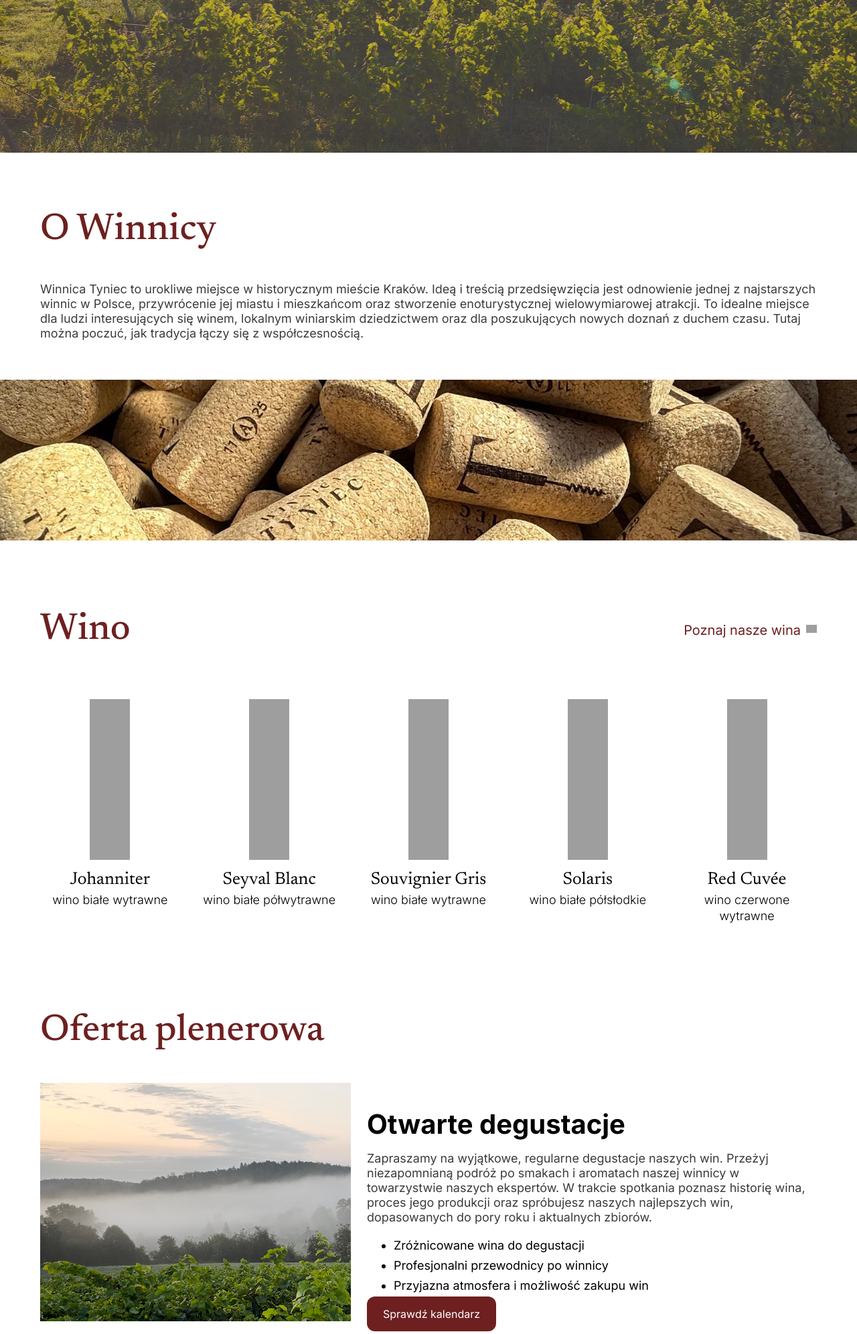
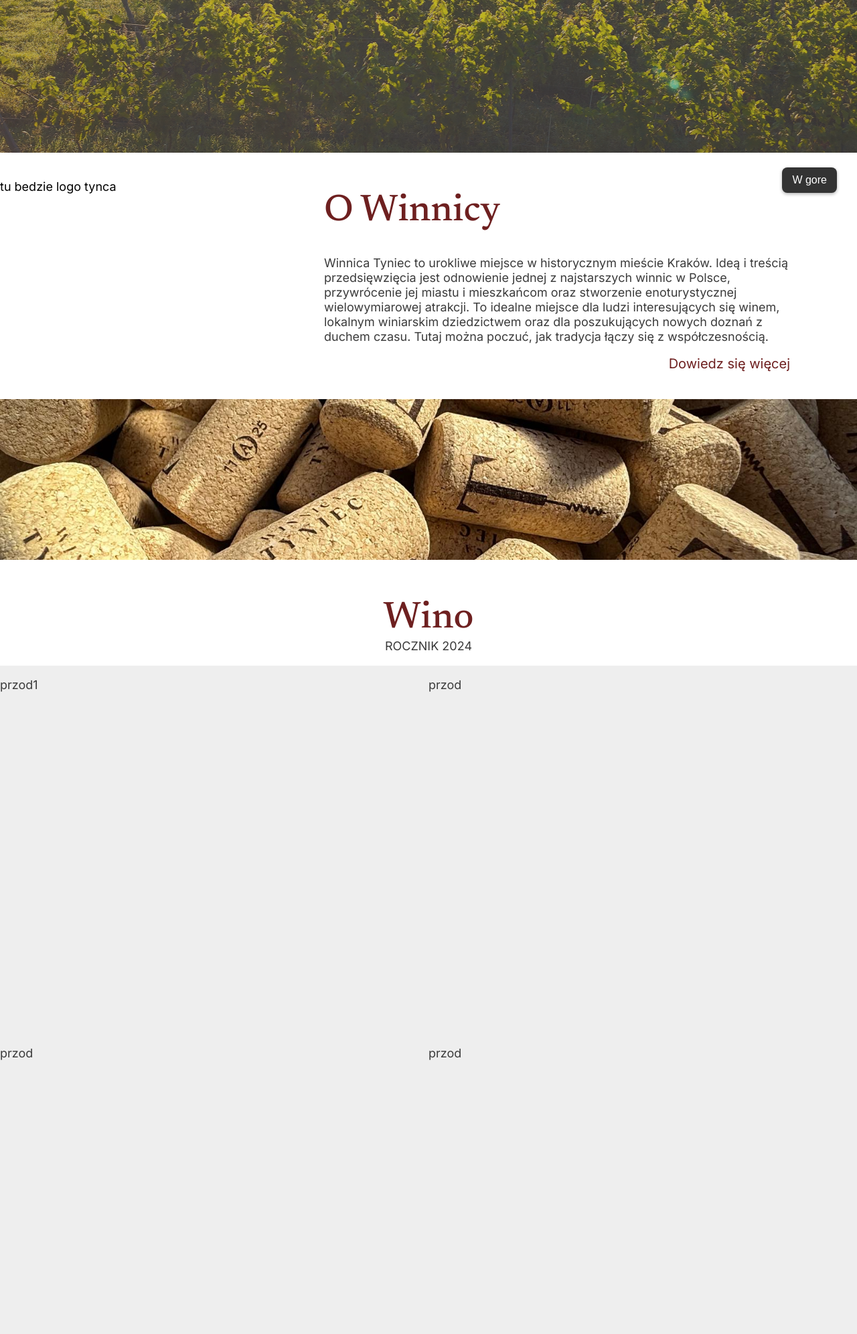
Before and after one commit to jereminowak/winnicatyniec, a PHP site: page / in a window 1280 px wide. Shown: the part 572-2564 px from the top of the page at 67% size. Run offline with PHP 8.4, Linux system fonts and the light colour scheme; grey boxes are pictures that could not be loaded.

Commit message:
Częściowe dostosowanie strony pod Figmę

```diff
--- a/index.html
+++ b/index.html
@@ -12,6 +12,8 @@
 
  </head>
  <body>
+
+  <button id="backToTop">W gore</button>
 
   <div id="top-nav">
 	<div class="logo">
@@ -37,9 +39,20 @@
 
 	<section class="about" id="about">
 	  <div class="container">
-		<h2 class="section-title">O Winnicy</h2>
-		<p class="section-body">Winnica Tyniec to urokliwe miejsce w historycznym mieście Kraków. Ideą i treścią przedsięwzięcia jest odnowienie jednej z najstarszych winnic w Polsce, przywrócenie jej miastu i mieszkańcom oraz stworzenie enoturystycznej wielowymiarowej atrakcji. To idealne miejsce dla ludzi interesujących się winem, lokalnym winiarskim dziedzictwem oraz dla poszukujących nowych doznań z duchem czasu. Tutaj można poczuć, jak tradycja łączy się z współczesnością. </p>
-		<!--<a href=>Dowiedz się więcej</a>-->
+		<div class="section-logo">
+			tu bedzie logo tynca
+		</div>
+		<div class="section-text">
+			<div class="section-head">
+				<h2 class="section-title">O Winnicy</h2>
+			</div>
+			<p class="section-body">Winnica Tyniec to urokliwe miejsce w historycznym mieście Kraków. Ideą i treścią przedsięwzięcia jest odnowienie jednej z najstarszych winnic w Polsce, przywrócenie jej miastu i mieszkańcom oraz stworzenie enoturystycznej wielowymiarowej atrakcji. To idealne miejsce dla ludzi interesujących się winem, lokalnym winiarskim dziedzictwem oraz dla poszukujących nowych doznań z duchem czasu. Tutaj można poczuć, jak tradycja łączy się z współczesnością. </p>
+			<!--<a href=>Dowiedz się więcej</a>-->
+			<div class="wincyj">
+				<a>Dowiedz się więcej</a>
+			</div>
+		</div>
+
 	  </div>
 	</section>
 
@@ -52,11 +65,70 @@
 	<section class="wina" id="wina">
 	  <div class="container">
 		<div class="section-head">
-		<h2 class="section-title">Wino</h2>
-		<a class="link-btn">Poznaj nasze wina<div class="btn-icon"></div>
-		</a>
-	</div>
+			<h2 class="section-title">Wino</h2>
+			<p class="section-title2">ROCZNIK 2024</p>
+			<!-- <a class="link-btn">Poznaj nasze wina<div class="btn-icon"></div>
+			</a> -->
+		</div>
+
 		<div class="carousel">
+			<div class="flip-wrapper">
+				<div class="flip-card">
+					<div class="flip-card-inner">
+						<div class="flip-card-front">
+							<p>przod1</p>
+						</div>
+						<div class="flip-card-back">
+							<p>tyl</p>
+						</div>
+					</div>
+				</div>
+			</div>
+			<div class="flip-wrapper">
+				<div class="flip-card">
+					<div class="flip-card-inner">
+						<div class="flip-card-front">
+							<p>przod</p>
+						</div>
+						<div class="flip-card-back">
+							<p>tyl</p>
+						</div>
+					</div>
+				</div>
+			</div>
+			<div class="flip-wrapper">
+				<div class="flip-card">
+					<div class="flip-card-inner">
+						<div class="flip-card-front">
+							<p>przod</p>
+						</div>
+						<div class="flip-card-back">
+							<p>tyl</p>
+						</div>
+					</div>
+				</div>
+			</div>
+			<div class="flip-wrapper">
+				<div class="flip-card">
+					<div class="flip-card-inner">
+						<div class="flip-card-front">
+							<p>przod</p>
+						</div>
+						<div class="flip-card-back">
+							<p>tyl</p>
+						</div>
+					</div>
+				</div>
+			</div>
+		</div>
+
+		<div class="wincyj">
+			<a><div>
+				Dowiedz się więcej
+			</div></a>
+		</div>
+
+		<!-- <div class="carousel">
 		  <div class="element">
 			<img class="image" src="img/image-2-4.png" />
 			<div class="label">Johanniter</div>
@@ -82,7 +154,7 @@
 			<div class="label">Red Cuvée</div>
 			<div class="text">wino czerwone wytrawne</div>
 		  </div>
-		</div>
+		</div> -->
 	  </div>
 	</section>
 
--- a/script.js
+++ b/script.js
@@ -1,5 +1,13 @@
+const btn = document.getElementById('backToTop');
+
 window.addEventListener('scroll', function () {
   const nav = document.getElementById('top-nav');
+  if (this.window.scrollY>270){
+    btn.classList.add('seen');
+  }
+  else{
+    btn.classList.remove('seen');
+  }
 
   if (window.scrollY >= 20) {
     nav.classList.add('fixed');
@@ -7,3 +15,7 @@ window.addEventListener('scroll', function () {
     nav.classList.remove('fixed');
   }
 });
+
+btn.addEventListener('click', ()=>{
+  window.scrollTo({top: 0, behavior: 'smooth'});
+});
--- a/styles.css
+++ b/styles.css
@@ -38,6 +38,31 @@ ul{
 
 html{
 	scroll-behavior: smooth;
+}
+
+#backToTop {
+  position: fixed;
+  bottom: -60px;
+  right: 30px;
+  padding: 10px 15px;
+  font-size: 16px;
+  background-color: #333;
+  color: white;
+  border: none;
+  border-radius: 8px;
+  cursor: pointer;
+  z-index: 999;
+  box-shadow: 0 2px 5px rgba(0,0,0,0.3);
+  transition: bottom 0.5s ease;
+}
+
+#backToTop.seen{
+  bottom: 30px;
+  transition: bottom 0.5s ease;
+}
+
+#backToTop:hover {
+  background-color: #555;
 }
 
 #top-nav{
@@ -92,7 +117,7 @@ a {
   transition: color 0.3s ease, font-size 0.3s ease;
 }
 
-a:hover {
+#about a:hover {
   color: #3B3B3B;
   font-size: 21px;
 }
@@ -106,10 +131,75 @@ section {
   padding: 40px 0;
 }
 
+
+
 .container {
-  max-width: 1200px;
+  max-width: 100%;/*1200px;*/
   margin: 0 auto;
-  padding: 0 20px;
+  position: relative;
+  /* padding: 0 20px; */
+}
+
+#about .container{
+  position: relative;
+  display: flex;
+  flex-direction: row;
+}
+
+.wincyj{
+  position: relative;
+  width: 100%;
+  height: 24px;
+}
+
+#about .wincyj a{
+  position: absolute;
+  right: 0;
+}
+
+#wina .section-head{
+  display: flex;
+  flex-direction: column;
+}
+
+#wina .section-title{
+  margin: 0 auto;
+}
+
+#wina .section-title2{
+  margin: 0;
+}
+
+#wina .wincyj{
+  display: flex;
+  justify-content: center;
+  align-items: center;
+  width: 13%;
+  margin: 20px auto;
+  height: 50px;
+  border: 2px solid red;
+}
+
+#wina .wincyj a{
+  height: 100%;
+  width: 100%;
+  text-align: center;
+
+}
+
+#wina .wincyj a div{
+  height: 100%;
+  width: 100%;
+  display: flex;
+  justify-content: center; /* poziomo */
+  align-items: center;
+  transition: color 0.2s ease, background-color 0.2s ease;
+  cursor: pointer;
+}
+
+#wina .wincyj a div:hover{
+  background-color: red;
+  color: white;
 }
 
 .main-splash {
@@ -174,6 +264,7 @@ section {
   font-weight: 500;
   color: #6E2020;
   cursor: default;
+  margin: 0;
 }
 
 .statement {
@@ -225,16 +316,29 @@ section {
   color: darken(#6E2020, 3%);
 }
 
+.section-logo{
+  width: 30%;
+  height: 100%;
+}
+
+.section-text{
+  width: 70%;
+  height: 100%;
+  padding-left: 100px;
+  padding-right: 100px;
+}
+
 .carousel {
   display: flex;
   flex-wrap: wrap;
-  align-items: flex-start;
-  justify-content: space-between;
-  gap: 16px 16px;
+  /* align-items: flex-start; */
+  /* justify-content: space-between; */
+  /* gap: 16px 16px; */
   position: relative;
+  height: 1100px;
 }
 
-.carousel .element {
+/* .carousel .element {
   display: flex;
   flex-direction: column;
   width: 18%;
@@ -244,12 +348,70 @@ section {
   position: relative;
   padding: 8px 4px;
   border-radius: 8px;
-}
+} */
 
 /*.carousel .element:hover {
   box-shadow: 4px 4px 40px 12px #EAE0E3;
   background-color: #ffffff;
 }*/
+
+.flip-wrapper{
+  display: flex;
+  flex-direction: row;
+  width: 50%;
+  align-items: center;
+  justify-content: center;
+  /* gap: 4px; */
+  position: relative;
+  /* padding: 8px 4px; */
+  border-radius: 8px;
+
+  /* width: 200px; */
+  height: 50%;
+  margin: 0;
+  padding: 0;
+  /* perspective: 1000px; efekt 3D */
+}
+
+.flip-card {
+  width: 100%;
+
+
+  /* width: 200px; */
+  height: 100%;
+  /* perspective: 1000px; */
+  overflow: hidden;
+}
+
+.flip-card-inner {
+  width: 100%;
+  height: 100%;
+  transition: transform 0.6s;
+  transform-style: preserve-3d;
+  position: relative;
+}
+
+.flip-wrapper:hover .flip-card-inner {
+  transform: rotateY(180deg);
+}
+
+.flip-card-front,
+.flip-card-back {
+  position: absolute;
+  width: 100%;
+  height: 100%;
+  backface-visibility: hidden;
+  /* pointer-events: none; */
+}
+
+.flip-card-front {
+  background-color: #eee;
+}
+
+.flip-card-back {
+  background-color: #ddd;
+  transform: rotateY(180deg);
+}
 
 .carousel .image {
   position: relative;
```
